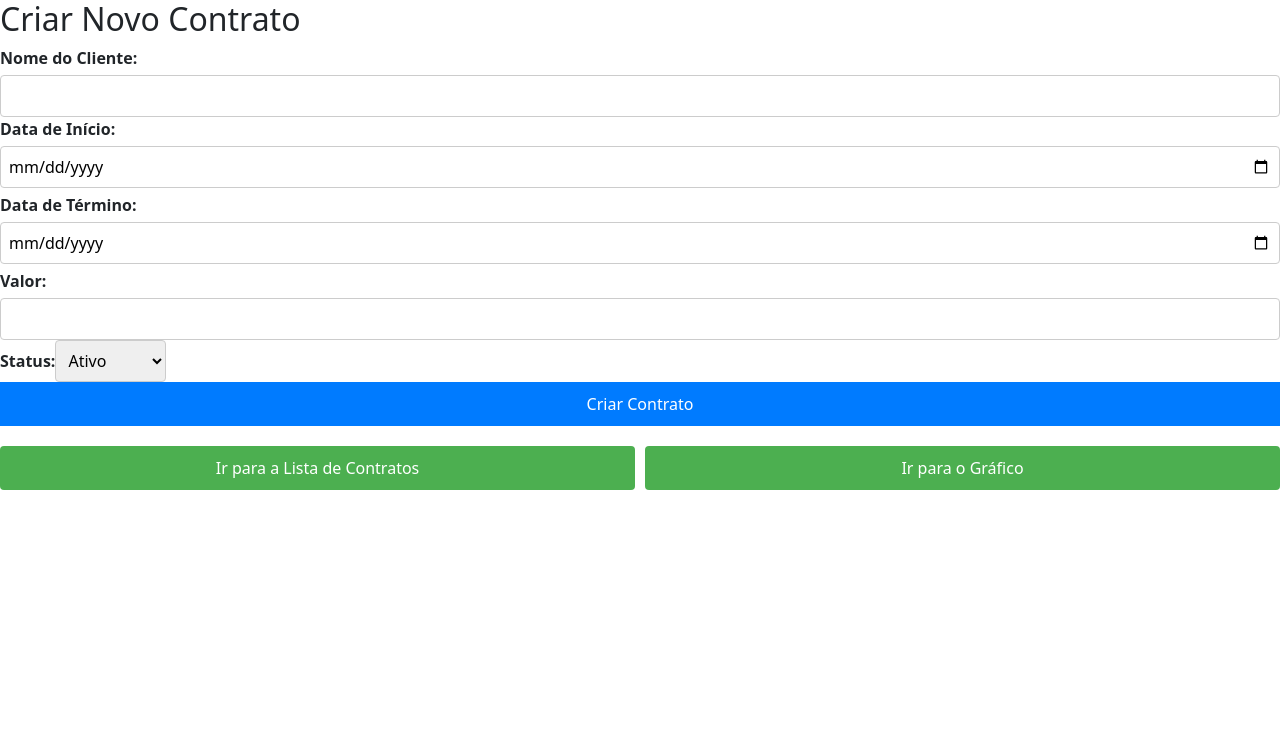
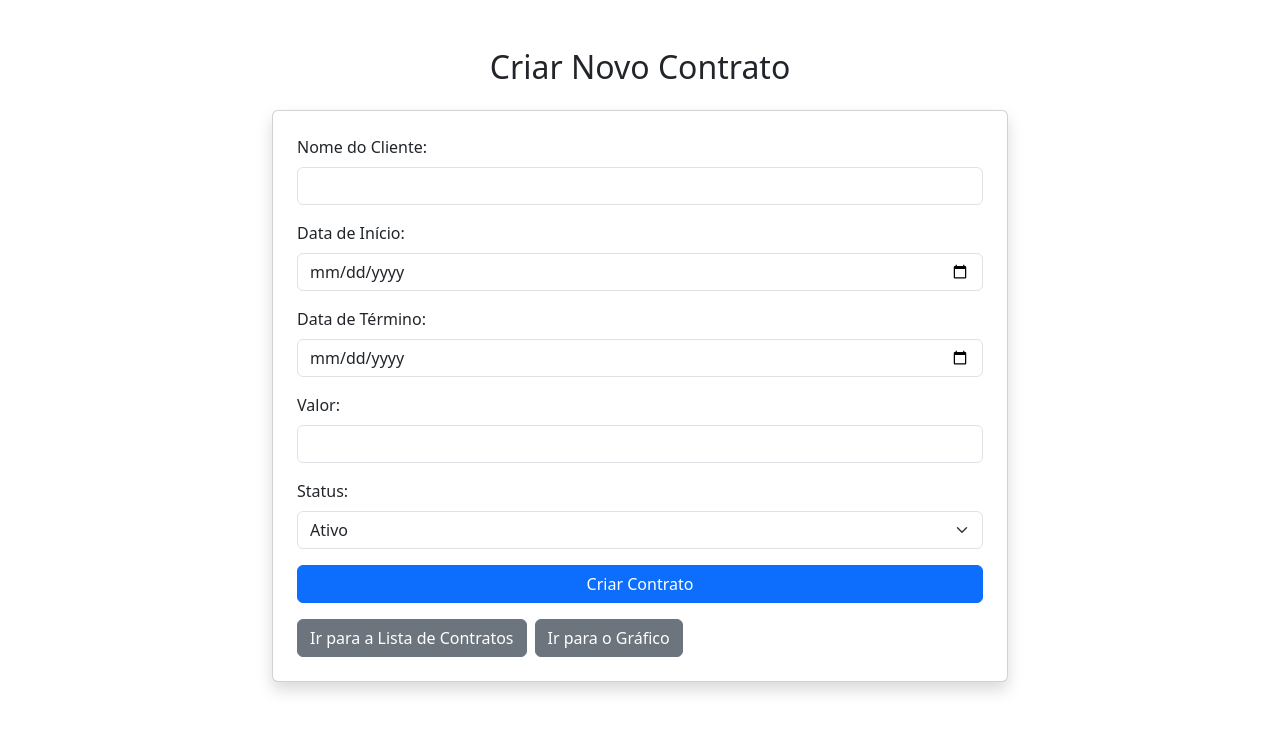
Before and after one commit to joicenicolau/Contratos-Radio, a React (Create React App) app in the folder radio/: page /create-contract in a window 1280 px wide. Shown: the top 732 px of the page. Built offline with nearby package versions, Linux system fonts and the light colour scheme.

Commit message:
estilizando com o bootstrap

```diff
--- a/radio/src/App.js
+++ b/radio/src/App.js
@@ -4,6 +4,7 @@ import Login from './components/Login';
 import Dashboard from './components/Dashboard';
 import Contracts from './components/Contracts';
 import CreateContract from './components/CreateContract';
+import 'bootstrap/dist/css/bootstrap.min.css';
 
 function App() {
   return (
--- a/radio/src/components/Contracts.jsx
+++ b/radio/src/components/Contracts.jsx
@@ -1,7 +1,8 @@
 import React, { useEffect, useState } from 'react';
 import axios from 'axios';
 import { useNavigate } from 'react-router-dom';
-import '../style/Contracts.css';
+import 'bootstrap/dist/css/bootstrap.min.css'; // Importando o CSS do Bootstrap
+import '../style/Contracts.css'; // Importar estilos personalizados, se necessário
 
 function Contracts() {
   const [contracts, setContracts] = useState([]);
@@ -57,46 +58,56 @@ function Contracts() {
   const renderEditForm = () => {
     if (!editContract) return null;
     return (
-      <form onSubmit={handleUpdate}>
-        <div>
-          <label>Nome do Cliente:</label>
+      <form onSubmit={handleUpdate} className="mb-4">
+        <div className="mb-3">
+          <label htmlFor="clientName" className="form-label">Nome do Cliente:</label>
           <input
             type="text"
+            className="form-control"
+            id="clientName"
             value={editContract.clientName}
             onChange={(e) => setEditContract({ ...editContract, clientName: e.target.value })}
             required
           />
         </div>
-        <div>
-          <label>Data de Início:</label>
+        <div className="mb-3">
+          <label htmlFor="startDate" className="form-label">Data de Início:</label>
           <input
             type="date"
+            className="form-control"
+            id="startDate"
             value={editContract.startDate}
             onChange={(e) => setEditContract({ ...editContract, startDate: e.target.value })}
             required
           />
         </div>
-        <div>
-          <label>Data de Término:</label>
+        <div className="mb-3">
+          <label htmlFor="endDate" className="form-label">Data de Término:</label>
           <input
             type="date"
+            className="form-control"
+            id="endDate"
             value={editContract.endDate}
             onChange={(e) => setEditContract({ ...editContract, endDate: e.target.value })}
             required
           />
         </div>
-        <div>
-          <label>Valor:</label>
+        <div className="mb-3">
+          <label htmlFor="value" className="form-label">Valor:</label>
           <input
             type="number"
+            className="form-control"
+            id="value"
             value={editContract.value}
             onChange={(e) => setEditContract({ ...editContract, value: parseFloat(e.target.value) })}
             required
           />
         </div>
-        <div>
-          <label>Status:</label>
+        <div className="mb-3">
+          <label htmlFor="status" className="form-label">Status:</label>
           <select
+            className="form-select"
+            id="status"
             value={editContract.status}
             onChange={(e) => setEditContract({ ...editContract, status: e.target.value })}
             required
@@ -106,8 +117,8 @@ function Contracts() {
             <option value="pendente">Pendente</option>
           </select>
         </div>
-        <button type="submit">Atualizar Contrato</button>
-        <button type="button" onClick={() => { setEditMode(false); setEditContract(null); }}>Cancelar</button>
+        <button type="submit" className="btn btn-primary me-2">Atualizar Contrato</button>
+        <button type="button" className="btn btn-secondary" onClick={() => { setEditMode(false); setEditContract(null); }}>Cancelar</button>
       </form>
     );
   };
@@ -135,17 +146,18 @@ function Contracts() {
     }
   };
 
-  if (loading) return <p>Loading...</p>;
-  if (error) return <p>{error}</p>;
+  if (loading) return <p>Carregando...</p>;
+  if (error) return <p className="text-danger">{error}</p>;
 
   return (
-    <div className="contract-list">
-      <h2>Lista de Contratos</h2>
-      <button className="create-contract-button" onClick={() => navigate('/create-contract')}>
+    <div className="container mt-5">
+      <h2 className="text-center mb-4">Lista de Contratos</h2>
+      <button className="btn btn-success mb-4" onClick={() => navigate('/create-contract')}>
         Criar Novo Contrato
       </button>
       {editMode && renderEditForm()}
-      <table>
+      <div className="table-responsive">
+        <table className="table table-striped table-bordered">
           <thead>
             <tr>
               <th>Nome do Cliente</th>
@@ -165,22 +177,25 @@ function Contracts() {
                 <td>{contract.value}</td>
                 <td>{contract.status}</td>
                 <td>
-                <button onClick={() => handleEdit(contract)}>Editar</button>
-                <button onClick={() => handleDelete(contract.id)}>Excluir</button>
+                  <button className="btn btn-warning me-2" onClick={() => handleEdit(contract)}>Editar</button>
+                  <button className="btn btn-danger" onClick={() => handleDelete(contract.id)}>Excluir</button>
                 </td>
               </tr>
             ))}
           </tbody>
         </table>
-      <div className="pagination">
-        <button onClick={handlePreviousPage} disabled={currentPage === 1}>
-          Anterior
-        </button>
-        <span>Página {currentPage} de {totalPages}</span>
-        <button onClick={handleNextPage} disabled={currentPage === totalPages}>
-          Próxima
-        </button>
       </div>
+      <nav aria-label="Page navigation">
+        <ul className="pagination">
+          <li className="page-item">
+            <button className="page-link" onClick={handlePreviousPage} disabled={currentPage === 1}>Anterior</button>
+          </li>
+          <li className="page-item disabled"><span className="page-link">Página {currentPage} de {totalPages}</span></li>
+          <li className="page-item">
+            <button className="page-link" onClick={handleNextPage} disabled={currentPage === totalPages}>Próxima</button>
+          </li>
+        </ul>
+      </nav>
     </div>
   );
 }
--- a/radio/src/components/CreateContract.jsx
+++ b/radio/src/components/CreateContract.jsx
@@ -1,7 +1,8 @@
 import React, { useState } from 'react';
 import axios from 'axios';
 import { useNavigate } from 'react-router-dom';
-import '../style/CreateContract.css';
+import 'bootstrap/dist/css/bootstrap.min.css'; // Importando o CSS do Bootstrap
+import '../style/CreateContract.css'; // Importar estilos personalizados, se necessário
 
 function CreateContract() {
   const [formData, setFormData] = useState({
@@ -71,52 +72,65 @@ function CreateContract() {
   };
 
   return (
-    <div className="create-contract">
-      <h2>Criar Novo Contrato</h2>
+    <div className="container mt-5">
+      <h2 className="text-center mb-4">Criar Novo Contrato</h2>
+      <div className="row justify-content-center">
+        <div className="col-md-8">
+          <div className="card p-4 shadow">
             <form onSubmit={handleSubmit}>
-        <div>
-          <label>Nome do Cliente:</label>
+              <div className="mb-3">
+                <label htmlFor="clientName" className="form-label">Nome do Cliente:</label>
                 <input
                   type="text"
+                  className={`form-control ${errors.clientName ? 'is-invalid' : ''}`}
+                  id="clientName"
                   name="clientName"
                   value={formData.clientName}
                   onChange={handleChange}
                 />
-          {errors.clientName && <p>{errors.clientName}</p>}
+                {errors.clientName && <div className="invalid-feedback">{errors.clientName}</div>}
               </div>
-        <div>
-          <label>Data de Início:</label>
+              <div className="mb-3">
+                <label htmlFor="startDate" className="form-label">Data de Início:</label>
                 <input
                   type="date"
+                  className={`form-control ${errors.startDate ? 'is-invalid' : ''}`}
+                  id="startDate"
                   name="startDate"
                   value={formData.startDate}
                   onChange={handleChange}
                 />
-          {errors.startDate && <p>{errors.startDate}</p>}
+                {errors.startDate && <div className="invalid-feedback">{errors.startDate}</div>}
               </div>
-        <div>
-          <label>Data de Término:</label>
+              <div className="mb-3">
+                <label htmlFor="endDate" className="form-label">Data de Término:</label>
                 <input
                   type="date"
+                  className={`form-control ${errors.endDate ? 'is-invalid' : ''}`}
+                  id="endDate"
                   name="endDate"
                   value={formData.endDate}
                   onChange={handleChange}
                 />
-          {errors.endDate && <p>{errors.endDate}</p>}
+                {errors.endDate && <div className="invalid-feedback">{errors.endDate}</div>}
               </div>
-        <div>
-          <label>Valor:</label>
+              <div className="mb-3">
+                <label htmlFor="value" className="form-label">Valor:</label>
                 <input
                   type="number"
+                  className={`form-control ${errors.value ? 'is-invalid' : ''}`}
+                  id="value"
                   name="value"
                   value={formData.value}
                   onChange={handleChange}
                 />
-          {errors.value && <p>{errors.value}</p>}
+                {errors.value && <div className="invalid-feedback">{errors.value}</div>}
               </div>
-        <div>
-          <label>Status:</label>
+              <div className="mb-3">
+                <label htmlFor="status" className="form-label">Status:</label>
                 <select
+                  className={`form-select ${errors.status ? 'is-invalid' : ''}`}
+                  id="status"
                   name="status"
                   value={formData.status}
                   onChange={handleChange}
@@ -125,17 +139,28 @@ function CreateContract() {
                   <option value="expirado">Expirado</option>
                   <option value="pendente">Pendente</option>
                 </select>
-          {errors.status && <p>{errors.status}</p>}
+                {errors.status && <div className="invalid-feedback">{errors.status}</div>}
               </div>
-        <button type="submit" disabled={loading}>
+              <button
+                type="submit"
+                className="btn btn-primary w-100"
+                disabled={loading}
+              >
                 {loading ? 'Criando...' : 'Criar Contrato'}
               </button>
-        {successMessage && <p>{successMessage}</p>}
-        {errorMessage && <p>{errorMessage}</p>}
+              {successMessage && <div className="alert alert-success mt-3">{successMessage}</div>}
+              {errorMessage && <div className="alert alert-danger mt-3">{errorMessage}</div>}
             </form>
-      <div className="button-group">
-        <button onClick={() => navigate('/contracts')}>Ir para a Lista de Contratos</button>
-        <button onClick={() => navigate('/dashboard')}>Ir para o Gráfico</button>
+            <div className="mt-3">
+              <button className="btn btn-secondary me-2" onClick={() => navigate('/contracts')}>
+                Ir para a Lista de Contratos
+              </button>
+              <button className="btn btn-secondary" onClick={() => navigate('/dashboard')}>
+                Ir para o Gráfico
+              </button>
+            </div>
+          </div>
+        </div>
       </div>
     </div>
   );
--- a/radio/src/components/Dashboard.jsx
+++ b/radio/src/components/Dashboard.jsx
@@ -8,7 +8,8 @@ import {
   Legend
 } from 'chart.js';
 import { useNavigate } from 'react-router-dom';
-import '../style/Dashboard.css';
+import 'bootstrap/dist/css/bootstrap.min.css'; // Importando o CSS do Bootstrap
+import '../style/Dashboard.css'; // Importar estilos personalizados, se necessário
 
 ChartJS.register(ArcElement, Tooltip, Legend);
 
@@ -47,18 +48,27 @@ function Dashboard() {
   console.log('Dados para o gráfico:', contractStatusData);
 
   return (
-    <div className="dashboard-container">
-      <h2>Dashboard</h2>
-      <div className="chart-container">
+    <div className="container mt-5">
+      <h2 className="text-center mb-4">Dashboard</h2>
+      <div className="row justify-content-center">
+        <div className="col-md-8">
+          <div className="card p-4 shadow">
+            <div className="chart-container mb-4">
               {contracts.length > 0 ? (
                 <Pie data={contractStatusData} />
               ) : (
                 <p>Carregando dados...</p>
               )}
             </div>
-      <button className="view-contracts-button" onClick={() => navigate('/contracts')}>
+            <button
+              className="btn btn-primary w-100"
+              onClick={() => navigate('/contracts')}
+            >
               Ver Contratos
             </button>
+          </div>
+        </div>
+      </div>
     </div>
   );
 }
--- a/radio/src/components/Login.jsx
+++ b/radio/src/components/Login.jsx
@@ -1,6 +1,7 @@
 import React, { useState } from 'react';
 import { useNavigate } from 'react-router-dom';
 import axios from 'axios';
+import 'bootstrap/dist/css/bootstrap.min.css';
 import '../style/Login.css';
 
 function Login() {
@@ -32,34 +33,42 @@ function Login() {
   };
 
   return (
-    <div className="login-container">
-      <h2>Login</h2>
-      <form onSubmit={handleSubmit} className="login-form">
-        <div className="form-group">
-          <label htmlFor="username">Nome de Usuário</label>
+    <div className="container mt-5">
+      <div className="row justify-content-center">
+        <div className="col-md-4">
+          <div className="card p-4 shadow">
+            <h2 className="card-title text-center mb-4">Login</h2>
+            <form onSubmit={handleSubmit}>
+              <div className="mb-3">
+                <label htmlFor="username" className="form-label">Nome de Usuário</label>
                 <input
                   type="text"
                   id="username"
+                  className="form-control"
                   value={username}
                   onChange={(e) => setUsername(e.target.value)}
                   required
                 />
               </div>
-        <div className="form-group">
-          <label htmlFor="password">Senha</label>
+              <div className="mb-3">
+                <label htmlFor="password" className="form-label">Senha</label>
                 <input
                   type="password"
                   id="password"
+                  className="form-control"
                   value={password}
                   onChange={(e) => setPassword(e.target.value)}
                   required
                 />
               </div>
-        {error && <p className="error-message">{error}</p>}
-        <button type="submit" disabled={loading}>
+              {error && <div className="alert alert-danger">{error}</div>}
+              <button type="submit" className="btn btn-primary w-100" disabled={loading}>
                 {loading ? 'Carregando...' : 'Login'}
               </button>
             </form>
+          </div>
+        </div>
+      </div>
     </div>
   );
 }
--- a/radio/src/style/Contracts.css
+++ b/radio/src/style/Contracts.css
@@ -1,96 +1,3 @@
-.contract-list {
-  max-width: 1000px;
-  margin: auto;
-  padding: 20px;
-}
-
-.contract-list h2 {
-  text-align: center;
-  margin-bottom: 20px;
-}
-
-.contract-list .create-contract-button {
-  display: block;
-  margin: 20px auto;
-  padding: 10px 20px;
-  background-color: #4caf50;
-  color: white;
-  border: none;
-  border-radius: 4px;
-  cursor: pointer;
-  text-align: center;
-  font-size: 16px;
-}
-
-.contract-list .create-contract-button:hover {
-  background-color: #45a049;
-}
-
-.contract-list table {
-  width: 100%;
-  border-collapse: collapse;
-  margin-bottom: 20px;
-}
-
-.contract-list th, .contract-list td {
-  border: 1px solid #ddd;
-  padding: 8px;
-  text-align: left;
-}
-
-.contract-list th {
-  background-color: #f4f4f4;
-}
-
-.contract-list tr:nth-child(even) {
-  background-color: #f9f9f9;
-}
-
-.contract-list tr:hover {
-  background-color: #f1f1f1;
-}
-
-.contract-list .pagination {
-  display: flex;
-  justify-content: space-between;
-  align-items: center;
-  margin-top: 20px;
-}
-
-.contract-list .pagination button {
-  padding: 10px;
-  background-color: #4caf50;
-  color: white;
-  border: none;
-  border-radius: 4px;
-  cursor: pointer;
-  margin: 0 5px;
-}
-
-.contract-list .pagination button:disabled {
-  background-color: #ccc;
-  cursor: not-allowed;
-}
-
-.contract-list .pagination span {
-  font-weight: bold;
-}
-
-@media (max-width: 1024px) {
-  .contract-list {
-    padding: 15px;
-  }
-
-  .contract-list .create-contract-button {
-    font-size: 14px;
-    padding: 8px 16px;
-  }
-
-  .contract-list table {
-    font-size: 14px;
-  }
-}
-
 @media (max-width: 768px) {
   .contract-list {
     padding: 10px;
--- a/radio/src/style/CreateContract.css
+++ b/radio/src/style/CreateContract.css
@@ -1,67 +1,3 @@
-.create-contract-container {
-  border: 1px solid #ddd;
-  border-radius: 8px;
-  background-color: #f9f9f9;
-}
-
-.contract-form {
-  display: flex;
-  flex-direction: column;
-}
-
-.form-group {
-  margin-bottom: 10px;
-}
-
-label {
-  display: block;
-  margin-bottom: 5px;
-  font-weight: bold;
-}
-
-input,
-select {
-  padding: 8px;
-  border: 1px solid #ccc;
-  border-radius: 4px;
-  box-sizing: border-box;
-  margin-bottom: 1%50px;
-}
-
-input[type="date"] {
-  margin-bottom: 5px;
-}
-
-.button-group {
-  display: flex;
-  justify-content: flex-start;
-  margin-top: 20px;
-}
-
-.button-group button {
-  padding: 10px 20px;
-  background-color: #4caf50;
-  color: white;
-  border: none;
-  border-radius: 4px;
-  cursor: pointer;
-  margin-right: 10px;
-}
-
-.button-group button:last-child {
-  margin-right: 0;
-}
-
-button:hover {
-  background-color: #45a049;
-}
-
-.error {
-  color: red;
-  font-size: 0.875em;
-  margin-top: 5px;
-}
-
 /* Responsividade */
 @media (max-width: 600px) {
   .create-contract-container {
--- a/radio/src/style/Dashboard.css
+++ b/radio/src/style/Dashboard.css
@@ -1,37 +1,3 @@
-.dashboard-container {
-  max-width: 1000px;
-  margin: auto;
-  padding: 20px;
-}
-
-.dashboard-container h2 {
-  text-align: center;
-  margin-bottom: 20px;
-}
-
-.chart-container {
-  display: flex;
-  justify-content: center;
-  margin-bottom: 20px;
-}
-
-.view-contracts-button {
-  display: block;
-  margin: 20px auto;
-  padding: 10px 20px;
-  background-color: #4caf50;
-  color: white;
-  border: none;
-  border-radius: 4px;
-  cursor: pointer;
-  text-align: center;
-  font-size: 16px;
-}
-
-.view-contracts-button:hover {
-  background-color: #45a049;
-}
-
 @media (max-width: 768px) {
   .dashboard-container {
     padding: 15px;
--- a/radio/src/style/Login.css
+++ b/radio/src/style/Login.css
@@ -1,60 +1,3 @@
-.login-container {
-  display: flex;
-  flex-direction: column;
-  align-items: center;
-  margin-top: 50px;
-  padding: 0 20px;
-}
-
-.login-form {
-  display: flex;
-  flex-direction: column;
-  width: 100%;
-  max-width: 400px;
-  padding: 20px;
-  border: 1px solid #ccc;
-  border-radius: 5px;
-  background-color: #f9f9f9;
-}
-
-.form-group {
-  margin-bottom: 15px;
-}
-
-label {
-  display: block;
-  margin-bottom: 5px;
-  font-weight: bold;
-}
-
-input {
-  width: 100%;
-  padding: 10px;
-  border: 1px solid #ccc;
-  border-radius: 5px;
-}
-
-button {
-  padding: 10px;
-  border: none;
-  border-radius: 5px;
-  background-color: #007bff;
-  color: white;
-  font-size: 16px;
-  cursor: pointer;
-  width: 100%;
-}
-
-button:disabled {
-  background-color: #cccccc;
-}
-
-.error-message {
-  color: red;
-  margin-bottom: 10px;
-}
-
-
 @media (max-width: 768px) {
   .login-form {
     width: 90%;
```
Lines whose indentation alone changed are shown as unchanged.
